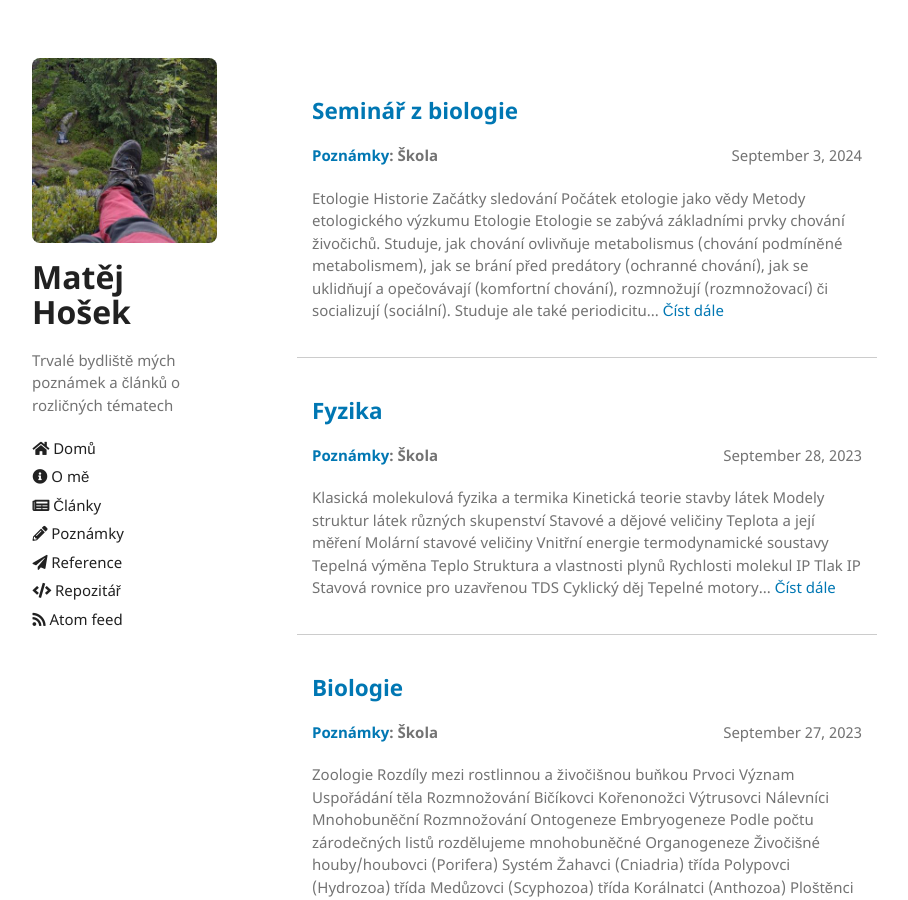
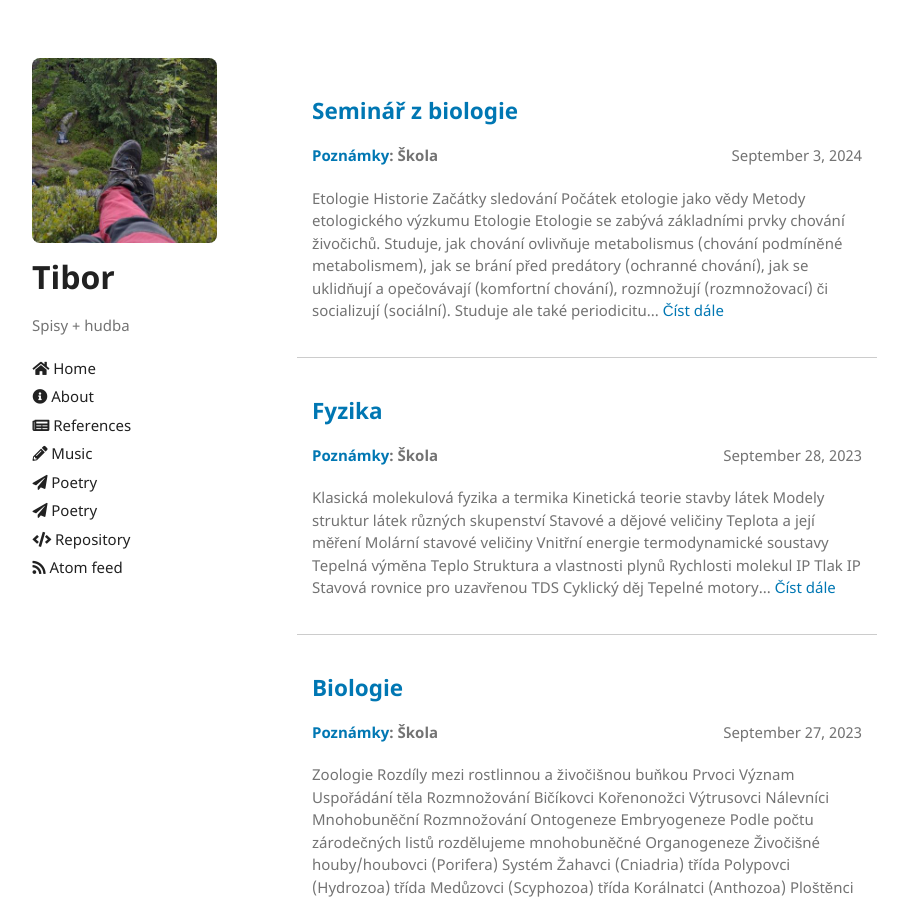
Before and after one commit to thefallofjohannm/thefallofjohannm.github.io, a Jekyll site: the page built from index.md, in a window 1280 px wide and 900 px high. Shown: the whole window, without its empty margins (178-1086 px from the left). Built offline with Jekyll 4.4.1, drawn with Linux system fonts in a browser that asks for light colours.

Commit message:
update config

```diff
--- a/_config.yml
+++ b/_config.yml
@@ -1,32 +1,35 @@
-title: Matěj Hošek
-author: Matěj Hošek
-url: "https://matejhosek.github.io"
+title: Tibor
+author: Tibor
+url: "https://thefallofjohannm.github.io"
 language: "cs-cz"
 
 logo: /assets/img/logo.jpeg
-description: Trvalé bydliště mých poznámek a článků o rozličných tématech
+description: Spisy + hudba
 show_downloads: false
 color-scheme: dark
-date-format: "%B %d %Y"
+date-format: "%d %B %Y"
 permalink: /:categories/:title
 
 sidebar:
-  - name: Domů
+  - name: Home
     icon: <i class="fa-solid fa-home"></i>
     link: /
-  - name: O mě
+  - name: About
     icon: <i class="fa-solid fa-circle-info"></i>
     link: /about/
-  - name: Články
+  - name: References
     icon: <i class="fa-solid fa-newspaper"></i>
     link: /articles/
-  - name: Poznámky
+  - name: Music
     icon: <i class="fa-solid fa-pencil"></i>
     link: /notes/
-  - name: Reference
+  - name: Poetry
     icon: <i class="fa-solid fa-paper-plane"></i>
     link: /references/
-  - name: Repozitář
+  - name: Poetry
+    icon: <i class="fa-solid fa-paper-plane"></i>
+    link: /references/
+  - name: Repository
     icon: <i class="fa-sharp fa-solid fa-code"></i>
     link: https://github.com/MatejHosek/MatejHosek.github.io/
   - name: Atom feed
```
Also changed, not shown: README.md.
